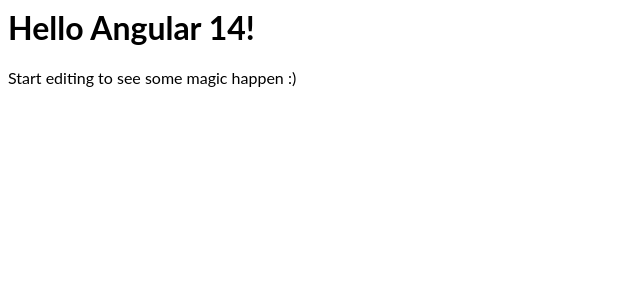
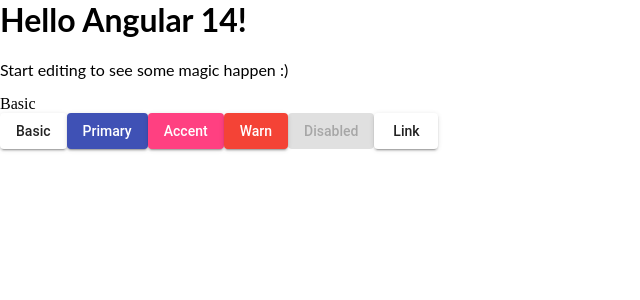
Before and after one commit to zening/hello-angular-12, an Angular app: page / in a window 1280 px wide. Shown: the top 300 px of the page, without its empty margins (0-640 px from the left). Built offline with nearby package versions, Linux system fonts and the light colour scheme.

Commit message:
Angualr Material  added

```diff
--- a/package.json
+++ b/package.json
@@ -4,10 +4,12 @@
   "private": true,
   "dependencies": {
     "@angular/animations": "^12.1.0",
+    "@angular/cdk": "12.1.4",
     "@angular/common": "^12.1.0",
     "@angular/compiler": "^12.1.0",
     "@angular/core": "^12.1.0",
     "@angular/forms": "^12.1.0",
+    "@angular/material": "^12.1.4",
     "@angular/platform-browser": "^12.1.0",
     "@angular/platform-browser-dynamic": "^12.1.0",
     "@angular/router": "^12.1.0",
--- a/src/app/app.component.html
+++ b/src/app/app.component.html
@@ -2,3 +2,15 @@
 <p>
   Start editing to see some magic happen :)
 </p>
+
+<section>
+  <div class="example-label">Basic</div>
+  <div class="example-button-row">
+    <button mat-raised-button>Basic</button>
+    <button mat-raised-button color="primary">Primary</button>
+    <button mat-raised-button color="accent">Accent</button>
+    <button mat-raised-button color="warn">Warn</button>
+    <button mat-raised-button disabled>Disabled</button>
+    <a mat-raised-button href="https://www.google.com/" target="_blank">Link</a>
+  </div>
+</section>
--- a/src/styles.scss
+++ b/src/styles.scss
@@ -1 +1,9 @@
+@import '~@angular/material/prebuilt-themes/indigo-pink.css';
+
 /* Add application styles & imports to this file! */
+body,
+html {
+  padding: 0 0;
+  margin: 0 0;
+  font-size: 16px;
+}
```
Also changed, not shown: src/app/app.module.ts (+6 -4 lines), src/app/material-module.ts (added, +98 -0 lines).
